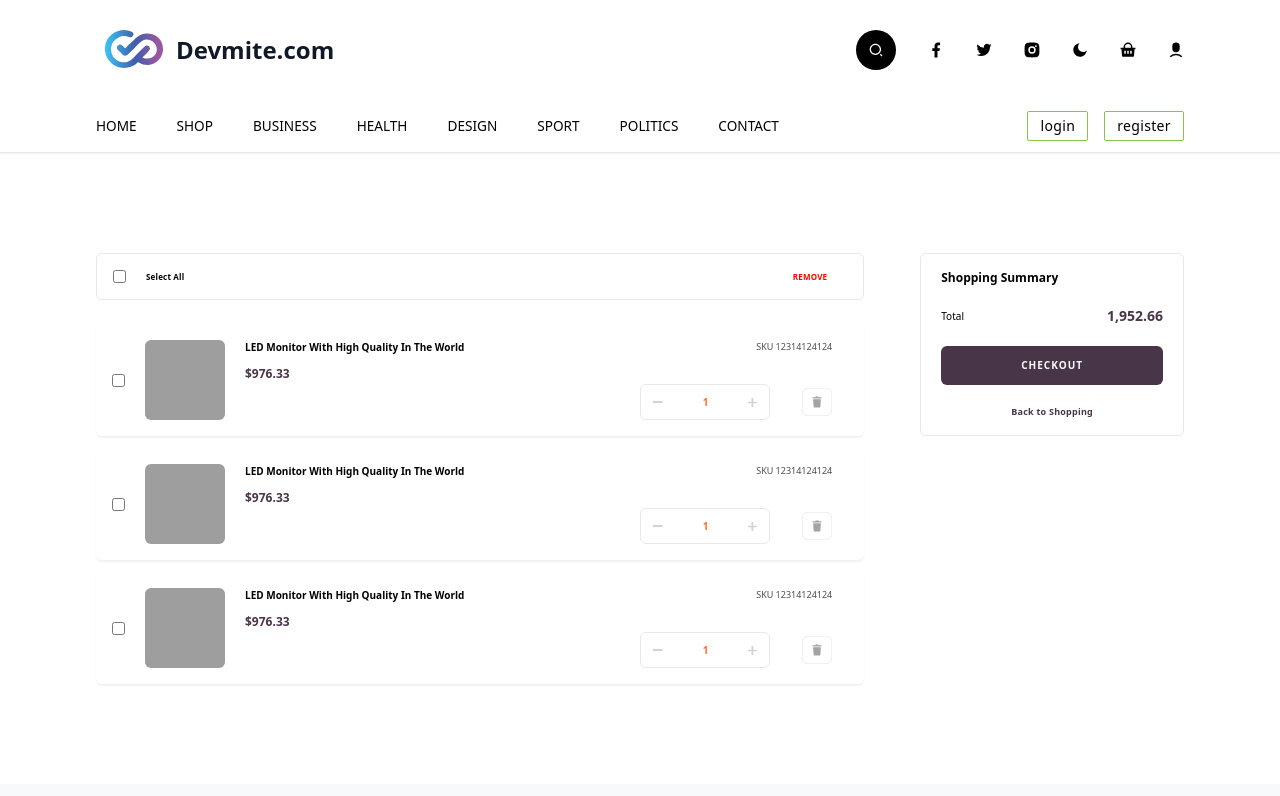
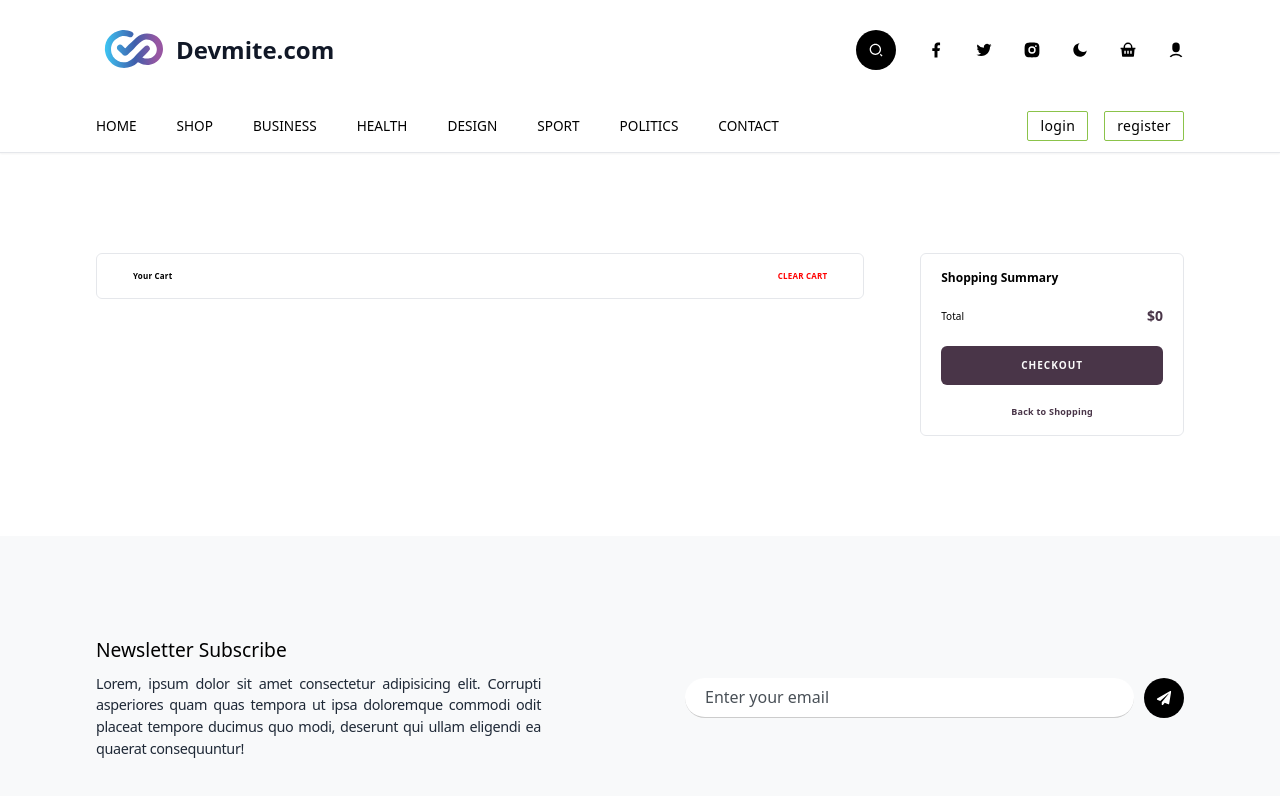
Before and after one commit to HelloTanvir/devmite-blog-nextjs, a Next.js app: page /cart in a window 1280 px wide. Shown: the top 796 px of the page. Built offline with nearby package versions, Linux system fonts and the light colour scheme; grey boxes are pictures that could not be loaded.

Commit message:
shopping cart functionality added

```diff
--- a/src/components/CartProduct.tsx
+++ b/src/components/CartProduct.tsx
@@ -1,48 +1,75 @@
+import Image from 'next/image';
 import React from 'react';
+import { useDispatch } from 'react-redux';
+import { decreaseQuantity, increaseQuantity, removeProduct } from '../store/cartSlice';
 
-const CartProduct = () => (
+interface Props {
+    id: string | number;
+    name: string;
+    image: string;
+    price: number;
+    quantity: number;
+}
+
+const CartProduct = ({ id, name, image, price, quantity }: Props) => {
+    const dispatch = useDispatch();
+
+    const decreaseQty = () => {
+        dispatch(decreaseQuantity({ id }));
+    };
+
+    const increaseQty = () => {
+        dispatch(increaseQuantity({ id }));
+    };
+
+    const removeFromCart = () => {
+        dispatch(removeProduct({ id }));
+    };
+
+    return (
         <div className="flex items-center py-4 pl-4 pr-8 rounded-md shadow-[0px_2px_2px_0_rgba(0,0,0,0.06)] dark:shadow-[0px_2px_2px_0_rgba(255,255,255,0.06)]">
-        <input type="checkbox" className="cursor-pointer" />
-
-        <span className="w-20 h-20 mx-5">
-            <img
-                src="https://i.pinimg.com/564x/c7/f6/bd/c7f6bdef61e2558147339c0057eee2e8.jpg"
-                alt="product"
-                className="object-cover w-full h-full rounded-md"
-            />
-        </span>
+            <div className="w-20 h-20 relative rounded-md overflow-hidden mx-5">
+                <Image src={image} alt="product" layout="fill" objectFit="cover" />
+            </div>
 
             <div className="flex flex-col flex-1 h-full">
                 <div className="flex justify-between flex-1">
-                <span className="font-semibold text-[10px]">
-                    LED Monitor With High Quality In The World
-                </span>
+                    <span className="font-semibold text-[10px]">{name}</span>
 
                     <span className="font-normal dark:text-[#6A8D92] text-[#4D4D4D] text-[9px]">
-                    SKU 12314124124
+                        {id}
                     </span>
                 </div>
                 <div>
                     <span className="text-xs font-semibold dark:text-[#6A8D92] text-[#493548]">
-                    $976.33
+                        ${price}
                     </span>
 
                     <div className="flex items-center justify-end gap-8">
                         <div className="flex items-center gap-10 px-3 border rounded-md h-9">
-                        <button type="button">
+                            {/* decrease quantity button */}
+                            <button type="button" onClick={() => decreaseQty()}>
                                 <svg
                                     xmlns="http://www.w3.org/2000/svg"
                                     width="9.5"
                                     height="2"
                                     viewBox="0 0 9.5 2"
                                 >
-                                <rect id="_-" data-name="-" width="9.5" height="2" fill="#d2d2d2" />
+                                    <rect
+                                        id="_-"
+                                        data-name="-"
+                                        width="9.5"
+                                        height="2"
+                                        fill="#d2d2d2"
+                                    />
                                 </svg>
                             </button>
 
-                        <span className="font-bold text-[#FF7020] text-[10px]">1</span>
+                            {/* product quantity */}
+                            <span className="font-bold text-[#FF7020] text-[10px]">{quantity}</span>
 
-                        <button type="button">
+                            {/* increase quantity button */}
+                            <button type="button" onClick={() => increaseQty()}>
                                 <svg
                                     xmlns="http://www.w3.org/2000/svg"
                                     width="8.784"
@@ -61,7 +88,7 @@ const CartProduct = () => (
                         </div>
 
                         {/* delete icon */}
-                    <button type="button">
+                        <button type="button" onClick={() => removeFromCart()}>
                             <svg
                                 xmlns="http://www.w3.org/2000/svg"
                                 width="30"
@@ -99,5 +126,5 @@ const CartProduct = () => (
             </div>
         </div>
     );
-
+};
 export default CartProduct;
--- a/src/pages/cart/index.tsx
+++ b/src/pages/cart/index.tsx
@@ -1,9 +1,23 @@
 import Head from 'next/head';
 import Link from 'next/link';
 import React from 'react';
+import { useDispatch, useSelector } from 'react-redux';
 import CartProduct from '../../components/CartProduct';
+import { removeAllProduct } from '../../store/cartSlice';
+import { RootState } from '../../store/store';
 
-const Cart = () => (
+const Cart = () => {
+    const dispatch = useDispatch();
+
+    const cart = useSelector<RootState, RootState['cart']>((store) => store.cart);
+
+    const cartTotal = cart.reduce((p, c) => c.price + p, 0);
+
+    const clearCart = () => {
+        dispatch(removeAllProduct());
+    };
+
+    return (
         <div>
             <Head>
                 <title>Devmite | Your Cart</title>
@@ -15,20 +29,29 @@ const Cart = () => (
             <div className="container flex flex-col lg:flex-row gap-14">
                 <div className="flex flex-col flex-1 gap-3">
                     <div className="flex items-center py-4 pl-4 mb-3 border rounded-md pr-9">
-                    <input type="checkbox" className="cursor-pointer" />
-
                         <span className="flex-1 ml-5 font-black tracking-wide text-[8px]">
-                        Select All
+                            Your Cart
                         </span>
 
-                    <span className="font-black tracking-wide uppercase cursor-pointer text-[8px] text-[#FF0000]">
-                        remove
-                    </span>
+                        <button
+                            type="button"
+                            onClick={() => clearCart()}
+                            className="font-black tracking-wide uppercase cursor-pointer text-[8px] text-[#FF0000]"
+                        >
+                            clear cart
+                        </button>
                     </div>
 
-                <CartProduct />
-                <CartProduct />
-                <CartProduct />
+                    {cart.map((product) => (
+                        <CartProduct
+                            key={product.id}
+                            id={product.id}
+                            name={product.name}
+                            image={product.image}
+                            price={product.price}
+                            quantity={product.quantity}
+                        />
+                    ))}
                 </div>
 
                 {/* shopping bill */}
@@ -39,7 +62,7 @@ const Cart = () => (
                         <div className="flex items-center justify-between">
                             <span className="font-medium text-[10px]">Total</span>
                             <span className="text-sm font-semibold text-[#493548] dark:text-[#6A8D92]">
-                            1,952.66
+                                ${cartTotal}
                             </span>
                         </div>
 
@@ -52,13 +75,16 @@ const Cart = () => (
                             </button>
                         </Link>
 
+                        <Link href="/shop">
                             <span className="self-center font-bold cursor-pointer dark:text-[#6A8D92] text-[#493548] tracking-wide hover:underline text-[9px]">
                                 Back to Shopping
                             </span>
+                        </Link>
                     </div>
                 </div>
             </div>
         </div>
     );
+};
 
 export default Cart;
--- a/src/pages/shop/products/[productId].tsx
+++ b/src/pages/shop/products/[productId].tsx
@@ -3,12 +3,34 @@ import Image from 'next/image';
 import Link from 'next/link';
 import { useRouter } from 'next/router';
 import React from 'react';
+import { useDispatch } from 'react-redux';
+import { addProduct } from '../../../store/cartSlice';
 
 const ProductDetails = () => {
+    const dispatch = useDispatch();
+
     const router = useRouter();
     const { productId } = router.query;
 
-    console.log({ productId });
+    const product = {
+        id: productId,
+        name: 'Premium Teeshirt Best High Quality',
+        image: 'https://i.pinimg.com/564x/c7/f6/bd/c7f6bdef61e2558147339c0057eee2e8.jpg',
+        price: 100,
+        description:
+            'Lorem ipsum dolor sit amet, consectetur adipisicing elit. Quidem magni in laudantium enim sunt deserunt eos hic provident alias veritatis. Quis tempora quia iure quidem! Sit, recusandae quas eius dolores voluptas optio eligendi in facilis deserunt. Earum, consequuntur possimus ad odio officiis, blanditiis consectetur reiciendis incidunt sint magnam eos fugiat!',
+    };
+
+    const addToCart = () => {
+        dispatch(
+            addProduct({
+                id: product.id,
+                name: product.name,
+                image: product.image,
+                price: product.price,
+            })
+        );
+    };
 
     return (
         <div>
@@ -33,91 +55,40 @@ const ProductDetails = () => {
                 </div>
 
                 {/* product */}
-                <div className="flex gap-14">
+                <div className="flex flex-col lg:flex-row gap-14">
                     {/* image */}
-                    <div className="h-72 w-[400px] relative">
-                        <Image
-                            src="https://i.pinimg.com/564x/c7/f6/bd/c7f6bdef61e2558147339c0057eee2e8.jpg"
-                            layout="fill"
-                            objectFit="cover"
-                        />
+                    <div className="h-72 w-[400px] flex-shrink-0 relative">
+                        <Image src={product.image} layout="fill" objectFit="cover" />
                     </div>
 
                     {/* details */}
                     <div className="flex flex-col flex-1 gap-3">
                         {/* model */}
                         <span className="text-[#4D4D4D] text-[10px] tracking-wide">
-                            SKU 12314124124
+                            {product.id}
                         </span>
 
                         {/* name */}
                         <span className="text-sm font-bold tracking-wide dark:text-[#6A8D92] text-[#493548]">
-                            Premium Teeshirt Best High Quality
+                            {product.name}
                         </span>
 
                         {/* price */}
                         <span className="text-lg font-semibold my-3 uppercase text-[#A1E887]">
-                            $100
+                            ${product.price}
                         </span>
 
                         {/* details */}
-                        <span className="text-[11px] tracking-wider">
-                            Lorem ipsum dolor sit amet consectetur adipisicing elit. Aliquam facilis
-                            tempora repellendus quas deleniti beatae consectetur similique! Culpa
-                            esse asperiores cum quae a neque rem, fugiat aperiam saepe ullam
-                            sapiente impedit veritatis voluptate porro error ex officia. Quia rerum
-                            aspernatur sunt soluta quas atque harum aperiam non, magni recusandae
-                            eligendi!
-                        </span>
-
-                        {/* add to cart */}
-                        <div className="flex items-center justify-end gap-8">
-                            <div className="flex items-center gap-10 px-3 border rounded-md h-9">
-                                <button type="button">
-                                    <svg
-                                        xmlns="http://www.w3.org/2000/svg"
-                                        width="9.5"
-                                        height="2"
-                                        viewBox="0 0 9.5 2"
-                                    >
-                                        <rect
-                                            id="_-"
-                                            data-name="-"
-                                            width="9.5"
-                                            height="2"
-                                            fill="#d2d2d2"
-                                        />
-                                    </svg>
-                                </button>
-
-                                <span className="font-bold text-[#FF7020] text-[10px]">1</span>
-
-                                <button type="button">
-                                    <svg
-                                        xmlns="http://www.w3.org/2000/svg"
-                                        width="8.784"
-                                        height="9.045"
-                                        viewBox="0 0 8.784 9.045"
-                                    >
-                                        <path
-                                            id="_"
-                                            data-name="+"
-                                            d="M3788.783,558.443v3.69h3.5v1.647h-3.5v3.708h-1.8V563.78H3783.5v-1.647h3.483v-3.69Z"
-                                            transform="translate(-3783.5 -558.443)"
-                                            fill="#d2d2d2"
-                                        />
-                                    </svg>
-                                </button>
-                            </div>
+                        <span className="text-[11px] tracking-wider">{product.description}</span>
 
                         {/* add to cart button */}
                         <button
                             type="button"
-                                className="flex items-center justify-center w-32 font-bold text-[#FBFBFB] hover:text-[#6A8D92] duration-150 tracking-widest uppercase rounded-md cursor-pointer bg-[#493548] text-[10px] h-9"
+                            onClick={() => addToCart()}
+                            className="flex items-center justify-center w-32 font-bold text-[#FBFBFB] hover:text-[#6A8D92] duration-150 tracking-widest uppercase rounded-md cursor-pointer bg-[#493548] text-[10px] h-9 mt-2"
                         >
                             add to cart
                         </button>
-                        </div>
                     </div>
                 </div>
             </div>
```
Also changed, not shown: src/components/Product.tsx (+12 -1 lines), src/store/cartSlice.ts (+68 -6 lines). Lines whose indentation alone changed are shown as unchanged.
